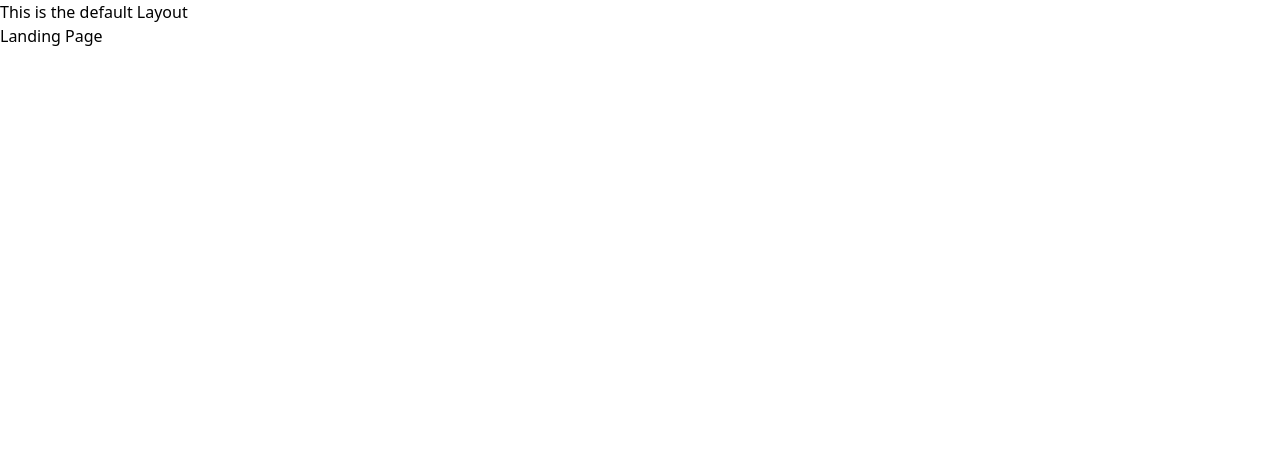
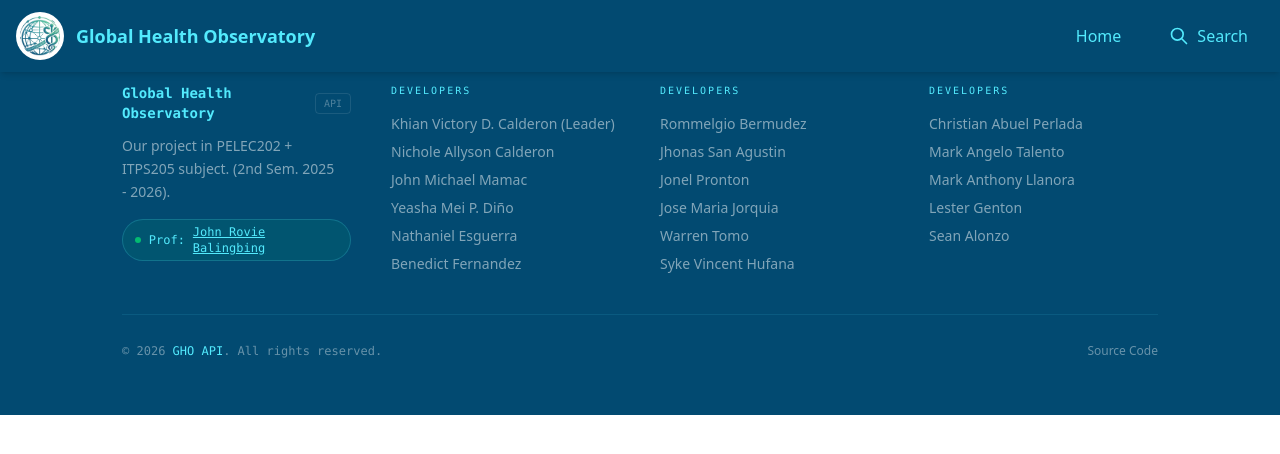
Before and after one commit to khianvictorycalderon/pelec202-itps205-finals-project-g3, a React (Create React App) app: page / in a window 1280 px wide. Shown: the top 454 px of the page. Built offline with nearby package versions, Linux system fonts and the light colour scheme.

Commit message:
Completed layout (template) for all pages + Added README.md credits

```diff
--- a/src/components/Footer.jsx
+++ b/src/components/Footer.jsx
@@ -1,7 +1,19 @@
+import { DEVELOPERS } from "../devs";
+
 export default function Footer() {
+
+  // Split developers into 3 columns
+  const chunkSize = Math.ceil(DEVELOPERS.length / 3);
+
+  const columns = [
+    DEVELOPERS.slice(0, chunkSize),
+    DEVELOPERS.slice(chunkSize, chunkSize * 2),
+    DEVELOPERS.slice(chunkSize * 2)
+  ];
+
   return (
     <>
-      {/* Only custom CSS needed (no tailwind.config.js required) */}
+      {/* Only custom CSS needed */}
       <style>{`
         @keyframes shimmer {
           0% { background-position: 200% 0; }
@@ -23,99 +35,61 @@ export default function Footer() {
             {/* Brand */}
             <div className="sm:col-span-2 md:col-span-1">
               <div className="flex items-center gap-2 mb-3">
-                <div className="w-7 h-7 rounded-full bg-red-500" />
                 <span className="font-mono text-cyan-300 font-bold text-sm">
-                  YourAPI
+                  Global Health Observatory
                 </span>
                 <span className="font-mono text-[10px] text-white/30 border border-white/10 px-2 py-[2px] rounded">
-                  v2.1
+                  API
                 </span>
               </div>
 
               <p className="text-sm text-white/50 leading-relaxed max-w-[220px] mb-4">
-                A powerful, developer-first API platform built for speed,
-                reliability, and scale.
+                Our project in PELEC202 + ITPS205 subject. (2nd Sem. 2025 - 2026).
               </p>
 
               <div className="inline-flex items-center gap-2 px-3 py-1 rounded-full bg-teal-700/25 border border-cyan-300/20 text-cyan-300 text-xs font-mono">
                 <span className="w-1.5 h-1.5 rounded-full bg-green-400 animate-pulse" />
-                All systems operational
+                  Prof: <a href="https://github.com/itzzmerov" target="_blank" className="underline hover:scale-[1.05] transition duration-300 cursor-pointer">John Rovie Balingbing</a>
               </div>
             </div>
 
-            {/* Product */}
-            <div>
-              <h4 className="font-mono text-[10px] tracking-[2px] uppercase text-cyan-300 mb-4">
-                Product
-              </h4>
-              <ul className="space-y-2 text-sm text-white/50">
-                <li><a className="hover:text-cyan-300 transition" href="#">Overview</a></li>
-                <li><a className="hover:text-cyan-300 transition" href="#">REST API</a></li>
-                <li><a className="hover:text-cyan-300 transition" href="#">WebSocket API</a></li>
-                <li><a className="hover:text-cyan-300 transition" href="#">SDKs</a></li>
-                <li><a className="hover:text-cyan-300 transition" href="#">Webhooks</a></li>
-                <li><a className="hover:text-cyan-300 transition" href="#">
-                  Changelog <span className="text-[9px] font-mono bg-teal-700/40 text-cyan-300 px-1.5 rounded">new</span>
-                </a></li>
-              </ul>
-            </div>
+            {/* Developers (3 columns) */}
+            {columns.map((group, colIndex) => (
+              <div key={colIndex}>
+                <h4 className="font-mono text-[10px] tracking-[2px] uppercase text-cyan-300 mb-4">
+                  Developers
+                </h4>
 
-            {/* Developers */}
-            <div>
-              <h4 className="font-mono text-[10px] tracking-[2px] uppercase text-cyan-300 mb-4">
-                Developers
-              </h4>
-              <ul className="space-y-2 text-sm text-white/50">
-                {["Documentation", "API Reference", "Quickstart", "Playground", "Status Page", "Community"].map(
-                  (item) => (
-                    <li key={item}>
-                      <a className="hover:text-cyan-300 transition" href="#">
-                        {item}
+                <ul className="space-y-2 text-sm text-white/50">
+                  {group.map((dev, i) => (
+                    <li key={i}>
+                      <a
+                        href={dev.ref}
+                        target="_blank"
+                        rel="noopener noreferrer"
+                        className="hover:text-cyan-300 transition"
+                      >
+                        {dev.label}
                       </a>
                     </li>
-                  )
-                )}
-              </ul>
-            </div>
+                  ))}
+                </ul>
+              </div>
+            ))}
 
-            {/* Company */}
-            <div>
-              <h4 className="font-mono text-[10px] tracking-[2px] uppercase text-cyan-300 mb-4">
-                Company
-              </h4>
-              <ul className="space-y-2 text-sm text-white/50">
-                {["About", "Blog", "Pricing", "Contact", "Support"].map(
-                  (item) => (
-                    <li key={item}>
-                      <a className="hover:text-cyan-300 transition" href="#">
-                        {item}
-                      </a>
-                    </li>
-                  )
-                )}
-              </ul>
-            </div>
           </div>
 
           {/* Bottom */}
           <div className="flex flex-col md:flex-row md:items-center md:justify-between gap-4 pt-7">
 
             <p className="text-xs font-mono text-white/40">
-              © 2026 <span className="text-cyan-300">YourAPI</span>. All rights reserved.
+              © {(new Date()).getFullYear()} <span className="text-cyan-300">GHO API</span>. All rights reserved.
             </p>
 
             <div className="flex gap-5 text-xs text-white/40">
-              <a className="hover:text-cyan-300 transition" href="#">Privacy Policy</a>
-              <a className="hover:text-cyan-300 transition" href="#">Terms</a>
-              <a className="hover:text-cyan-300 transition" href="#">Cookie Policy</a>
+              <a className="hover:text-cyan-300 transition" href="https://github.com/khianvictorycalderon/pelec202-itps205-finals-project-g3" target="_blank">Source Code</a>
             </div>
 
-            {/* Social placeholders */}
-            <div className="flex gap-2">
-              <div className="w-8 h-8 rounded-lg border border-cyan-300/20 hover:bg-cyan-300/10 transition cursor-pointer" />
-              <div className="w-8 h-8 rounded-lg border border-cyan-300/20 hover:bg-cyan-300/10 transition cursor-pointer" />
-              <div className="w-8 h-8 rounded-lg border border-cyan-300/20 hover:bg-cyan-300/10 transition cursor-pointer" />
-            </div>
           </div>
         </div>
       </footer>
--- a/src/components/Navbar.jsx
+++ b/src/components/Navbar.jsx
@@ -1,10 +1,12 @@
 import React, { useState } from 'react';
+import { Link } from 'react-router-dom';
 
 const Navbar = () => {
   const [isMobileMenuOpen, setIsMobileMenuOpen] = useState(false);
 
   return (
-    <nav className="bg-sky-900 px-4 py-3 shadow-md w-full">
+    <>
+      <nav className="fixed top-0 left-0 w-full z-50 bg-sky-900 px-4 py-3 shadow-md">
         <div className="max-w-7xl mx-auto flex justify-between items-center">
 
           {/* --- Logo Section --- */}
@@ -21,15 +23,22 @@ const Navbar = () => {
 
           {/* --- Desktop Menu --- */}
           <div className="hidden md:flex space-x-4">
-          <button className="text-cyan-300 hover:text-white hover:bg-teal-700 px-4 py-2 rounded-md transition-colors font-medium">
+            <Link
+              to="/"
+              className="text-cyan-300 hover:text-white hover:bg-cyan-600 px-4 py-2 rounded-md transition-colors font-medium"
+            >
               Home
-          </button>
-          <button className="text-cyan-300 hover:text-white hover:bg-teal-700 px-4 py-2 rounded-md transition-colors font-medium flex items-center gap-2">
+            </Link>
+
+            <Link
+              to="/browse"
+              className="text-cyan-300 hover:text-white hover:bg-cyan-600 px-4 py-2 rounded-md transition-colors font-medium flex items-center gap-2"
+            >
               <svg xmlns="http://www.w3.org/2000/svg" className="h-5 w-5" fill="none" viewBox="0 0 24 24" stroke="currentColor">
                 <path strokeLinecap="round" strokeLinejoin="round" strokeWidth={2} d="M21 21l-6-6m2-5a7 7 0 11-14 0 7 7 0 0114 0z" />
               </svg>
               Search
-          </button>
+            </Link>
           </div>
 
           {/* --- Mobile Hamburger Button --- */}
@@ -41,10 +50,8 @@ const Navbar = () => {
             >
               <svg className="h-7 w-7" fill="none" viewBox="0 0 24 24" stroke="currentColor">
                 {isMobileMenuOpen ? (
-                // 'X' icon when open
                   <path strokeLinecap="round" strokeLinejoin="round" strokeWidth={2} d="M6 18L18 6M6 6l12 12" />
                 ) : (
-                // Hamburger lines when closed
                   <path strokeLinecap="round" strokeLinejoin="round" strokeWidth={2} d="M4 6h16M4 12h16M4 18h16" />
                 )}
               </svg>
@@ -55,18 +62,28 @@ const Navbar = () => {
         {/* --- Mobile Menu Dropdown --- */}
         {isMobileMenuOpen && (
           <div className="md:hidden mt-3 pb-2 flex flex-col space-y-2">
-          <button className="w-full text-left text-cyan-300 hover:bg-teal-700 hover:text-white px-4 py-2 rounded-md font-medium transition-colors">
+            <Link
+              to="/"
+              className="w-full text-left text-cyan-300 hover:bg-cyan-600 hover:text-white px-4 py-2 rounded-md font-medium transition-colors"
+              onClick={() => setIsMobileMenuOpen(false)}
+            >
               Home
-          </button>
-          <button className="w-full text-left text-cyan-300 hover:bg-teal-700 hover:text-white px-4 py-2 rounded-md font-medium transition-colors flex items-center gap-2">
+            </Link>
+
+            <Link
+              to="/browse"
+              className="w-full text-left text-cyan-300 hover:bg-cyan-600 hover:text-white px-4 py-2 rounded-md font-medium transition-colors flex items-center gap-2"
+              onClick={() => setIsMobileMenuOpen(false)}
+            >
               <svg xmlns="http://www.w3.org/2000/svg" className="h-5 w-5" fill="none" viewBox="0 0 24 24" stroke="currentColor">
                 <path strokeLinecap="round" strokeLinejoin="round" strokeWidth={2} d="M21 21l-6-6m2-5a7 7 0 11-14 0 7 7 0 0114 0z" />
               </svg>
               Search
-          </button>
+            </Link>
           </div>
         )}
       </nav>
+    </>
   );
 };
 
--- /dev/null
+++ b/src/devs.js
@@ -0,0 +1,70 @@
+export const DEVELOPERS = [
+    {
+        label: "Khian Victory D. Calderon (Leader)",
+        ref: "https://github.com/khianvictorycalderon"
+    },
+    {
+        label: "Nichole Allyson Calderon",
+        ref: "https://github.com/alleysOonie"
+    },
+    {
+        label: "John Michael Mamac",
+        ref: "https://github.com/JM17mc"
+    },
+    {
+        label: "Yeasha Mei P. Diño",
+        ref: "https://github.com/Yeasha-Mei-P-Dino"
+    },
+    {
+        label: "Nathaniel Esguerra",
+        ref: "https://github.com/NielEsguerra"
+    },
+    {
+        label: "Benedict Fernandez",
+        ref: "https://github.com/benedict1117"
+    },
+    {
+        label: "Rommelgio Bermudez",
+        ref: "https://github.com/romgio"
+    },
+    {
+        label: "Jhonas San Agustin",
+        ref: "https://github.com/SA0817"
+    },
+    {
+        label: "Jonel Pronton",
+        ref: "https://github.com/jnl06"
+    },
+    {
+        label: "Jose Maria Jorquia",
+        ref: "https://github.com/josemariajorquia"
+    },
+    {
+        label: "Warren Tomo",
+        ref: "https://github.com/renam0to"
+    },
+    {
+        label: "Syke Vincent Hufana",
+        ref: "https://github.com/SykeHufana"
+    },
+    {
+        label: "Christian Abuel Perlada",
+        ref: "https://github.com/C-Perlada"
+    },
+    {
+        label: "Mark Angelo Talento",
+        ref: "https://github.com/Newmatt360"
+    },
+    {
+        label: "Mark Anthony Llanora",
+        ref: "https://github.com/Markanthonyllanora"
+    },
+    {
+        label: "Lester Genton",
+        ref: "https://github.com/ReleasedDevil"
+    },
+    {
+        label: "Sean Alonzo",
+        ref: "https://github.com/Incineradia"
+    }
+];
--- a/src/pages/LandingPage.jsx
+++ b/src/pages/LandingPage.jsx
@@ -2,9 +2,9 @@ import React from 'react'
 
 function LandingPage() {
   return (
-    <div>
+    <>
       Landing Page
-    </div>
+    </>
   )
 }
 
--- a/src/pages/Layout.jsx
+++ b/src/pages/Layout.jsx
@@ -1,12 +1,15 @@
 import React from 'react'
 import { Outlet } from 'react-router-dom'
+import Navbar from '../components/Navbar'
+import Footer from '../components/Footer'
 
 function Layout() {
   return (
-    <div>
-      This is the default Layout
+    <>
+      <Navbar/>
       <Outlet/>
-    </div>
+      <Footer/>
+    </>
   )
 }
 
```
Also changed, not shown: 1 other file (tests, documents, lock files or other folders). Lines whose indentation alone changed are shown as unchanged.
